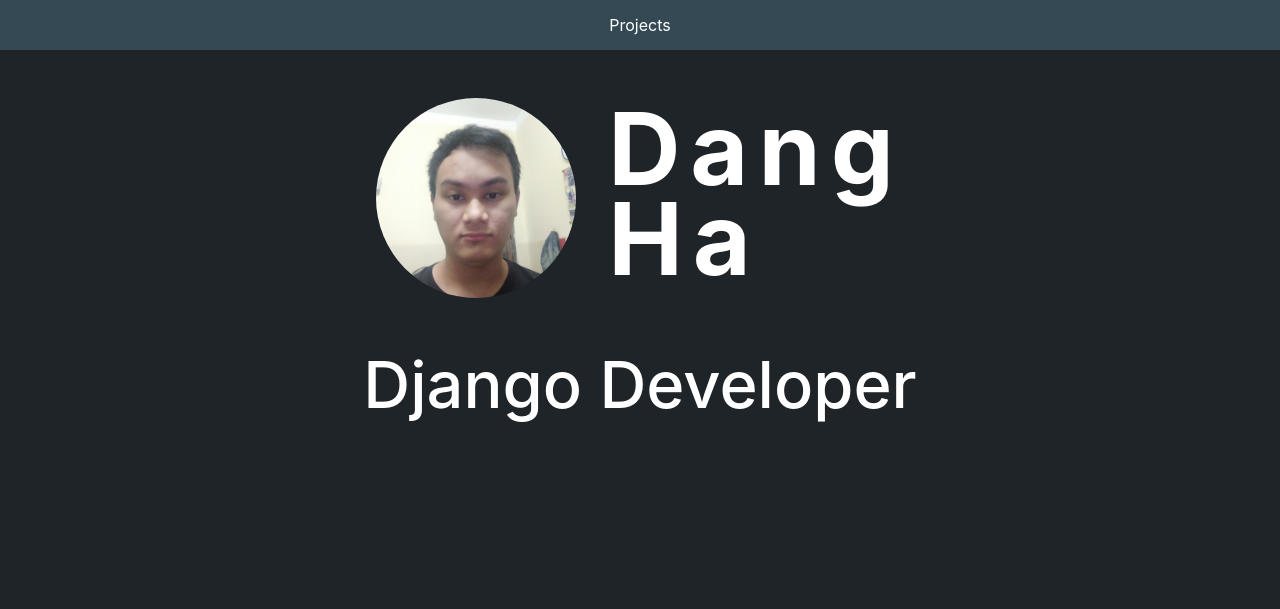
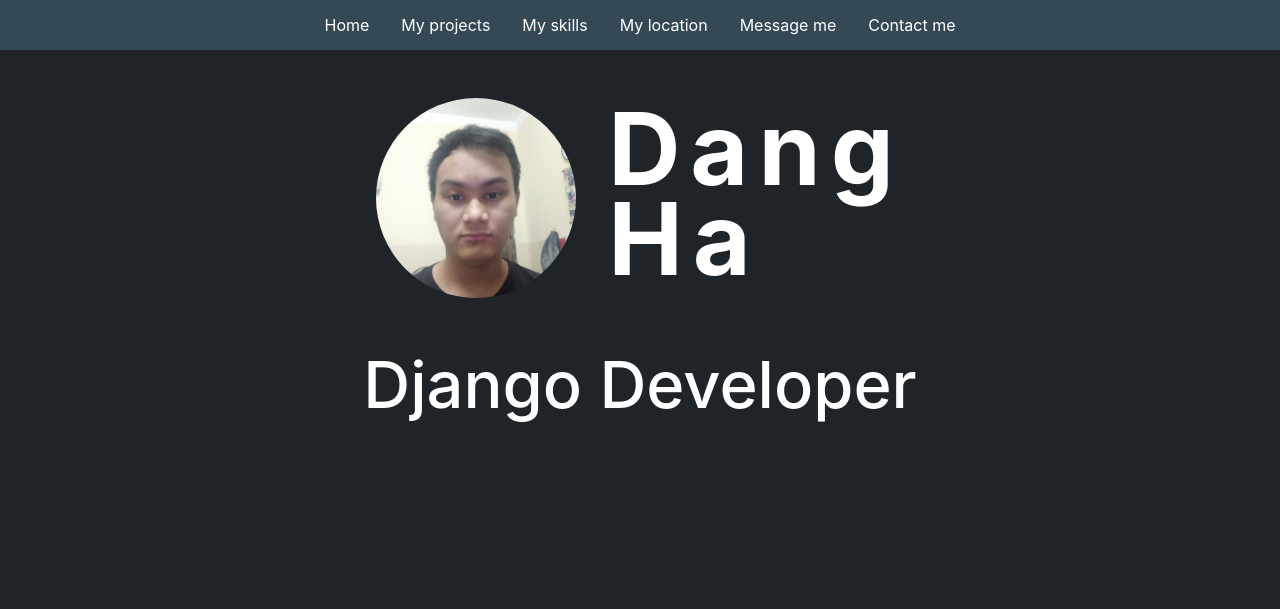
Before and after one commit to danghacodecraft/portfolio, a Django app: page / in a window 1280 px wide. Shown: the top 609 px of the page. Run offline with Django 3.2, Linux system fonts and the light colour scheme; data comes from the database, SQL or seed files in the repository; both versions use the stored data as it was after the commit; data that the repository does not hold is empty; some libraries are stand-ins or nearby versions.

Commit message:
commit all

```diff
--- a/base/templates/base/home.html
+++ b/base/templates/base/home.html
@@ -3,7 +3,7 @@
 {% block content %}
 
 
-<section class="hero">
+<section class="hero" id="my-hero">
     <div class="hero--content">
         <div class="hero--content--intro">
             <img id="profile_pic" src="{% static 'images/dangha.jpg' %}" alt="profile_pic">
@@ -18,7 +18,7 @@
 
 </section>
 
-<section class="container section--2">
+<section class="container section--2" id="my-projects">
 
     <h4>MY PROJECTS</h4>
     <div class="projects--wrapper">
@@ -54,7 +54,7 @@
 
 </section>
 
-<section class="section--1">
+<section class="section--1" id="my-skills">
     <div class="container">
         <h4>MY SKILLS</h4>
     </div>
@@ -87,7 +87,7 @@
 </section>
 
 
-<section class="container section--2">
+<section class="container section--2" id="your-endorsements">
     <h4>ENDORSEMENTS</h4>
     <div class="skills--container">
 
@@ -107,7 +107,7 @@
 </section>
 
 
-<section class="section--1">
+<section class="section--1" id="my-location">
     <div class="container">
         <h4>MY LOCATION</h4>
         <div class="container container-iframe text-center">
@@ -117,7 +117,7 @@
 </section>
 
 
-<section class="container section--2">
+<section class="container section--2" id="your-message-to-me">
     <h4>MESSAGE ME</h4>
     <form class="contact--form" method="POST">
         {% csrf_token %}
@@ -150,7 +150,7 @@
 </section>
 
 
-<section class="container section--1">
+<section class="container section--1" id="contact-me">
     <h4>CONTACT ME</h4>
     <div class="container-fluid">
         <div class="container">
--- a/base/templates/base/navbar.html
+++ b/base/templates/base/navbar.html
@@ -1,10 +1,9 @@
+{% load custom_tags %}
+
 <section class="navigation-bar">
-
     <a class="nav-link" href="{% url 'base:home' %}">
-        Projects
+        Home
     </a>
-
-
     {%  if request.user.is_authenticated %}
         <a class="nav-link" href="{% url 'base:inbox' %}">
             Inbox
@@ -15,6 +14,24 @@
         <a class="nav-link" href="{% url 'base:add-skill' %}">
             Add Skill
         </a>
+    {% else %}
+        <a class="nav-link" href="{% anchor 'base:home' 'my-projects' %}">
+            My projects
+        </a>
+        <a class="nav-link" href="{% anchor 'base:home' 'my-skills' %}">
+            My skills
+        </a>
+
+        <a class="nav-link" href="{% anchor 'base:home' 'my-location' %}">
+            My location
+        </a>
+        <a class="nav-link" href="{% anchor 'base:home' 'your-message-to-me' %}">
+            Message me
+        </a>
+        <a class="nav-link" href="{% anchor 'base:home' 'contact-me' %}">
+            Contact me
+        </a>
+
     {% endif %}
 
 </section>
--- /dev/null
+++ b/base/templatetags/custom_tags.py
@@ -0,0 +1,9 @@
+from django import template
+from django.urls import reverse
+
+register = template.Library()
+
+
+@register.simple_tag
+def anchor(url_name, section_id):
+    return reverse(url_name) + '#' + section_id
```
Also changed, not shown: base/templatetags/__init__.py (added), db.sqlite3, static/images/blog-django.png (added). Lines whose indentation alone changed are shown as unchanged.
